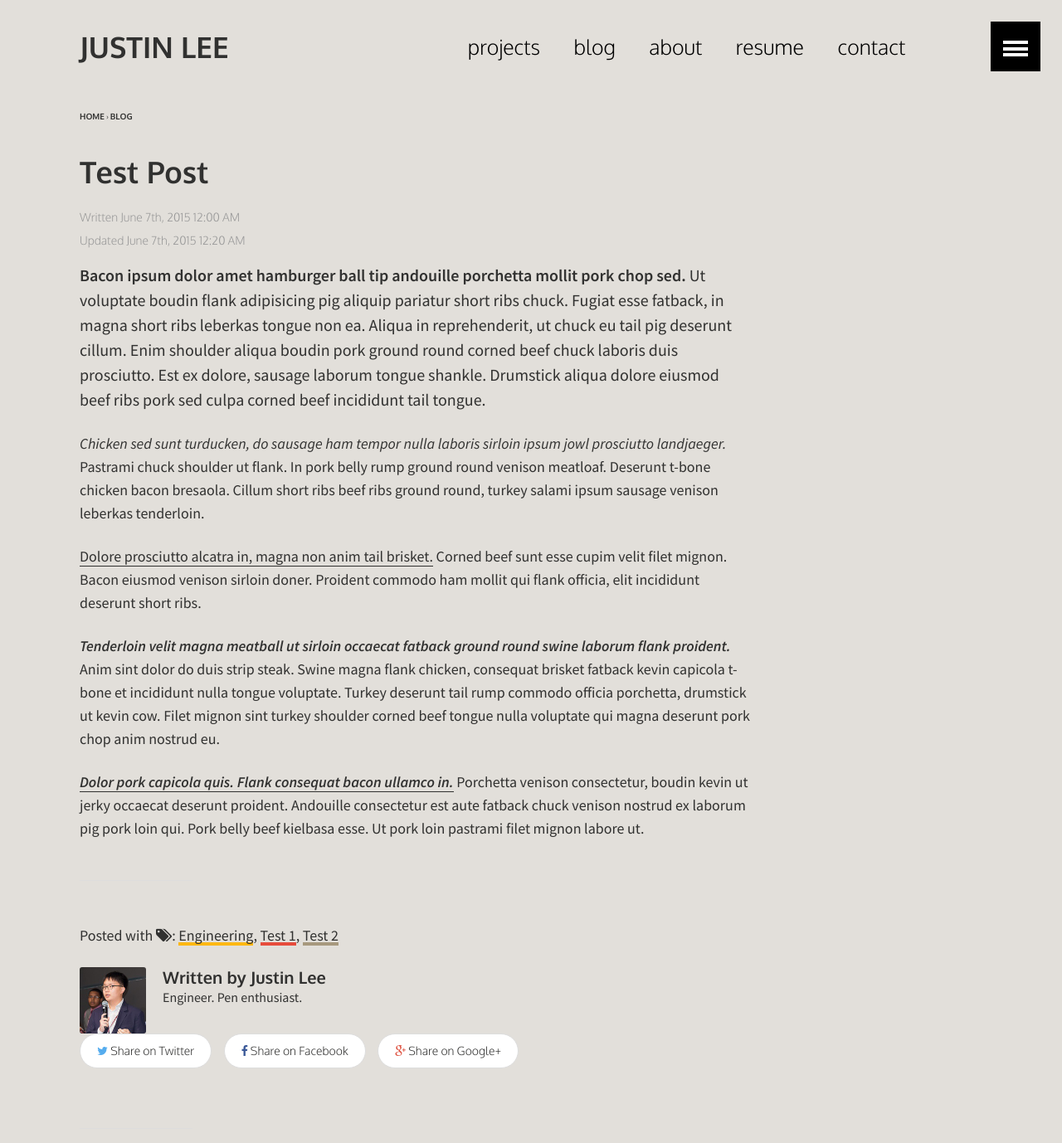
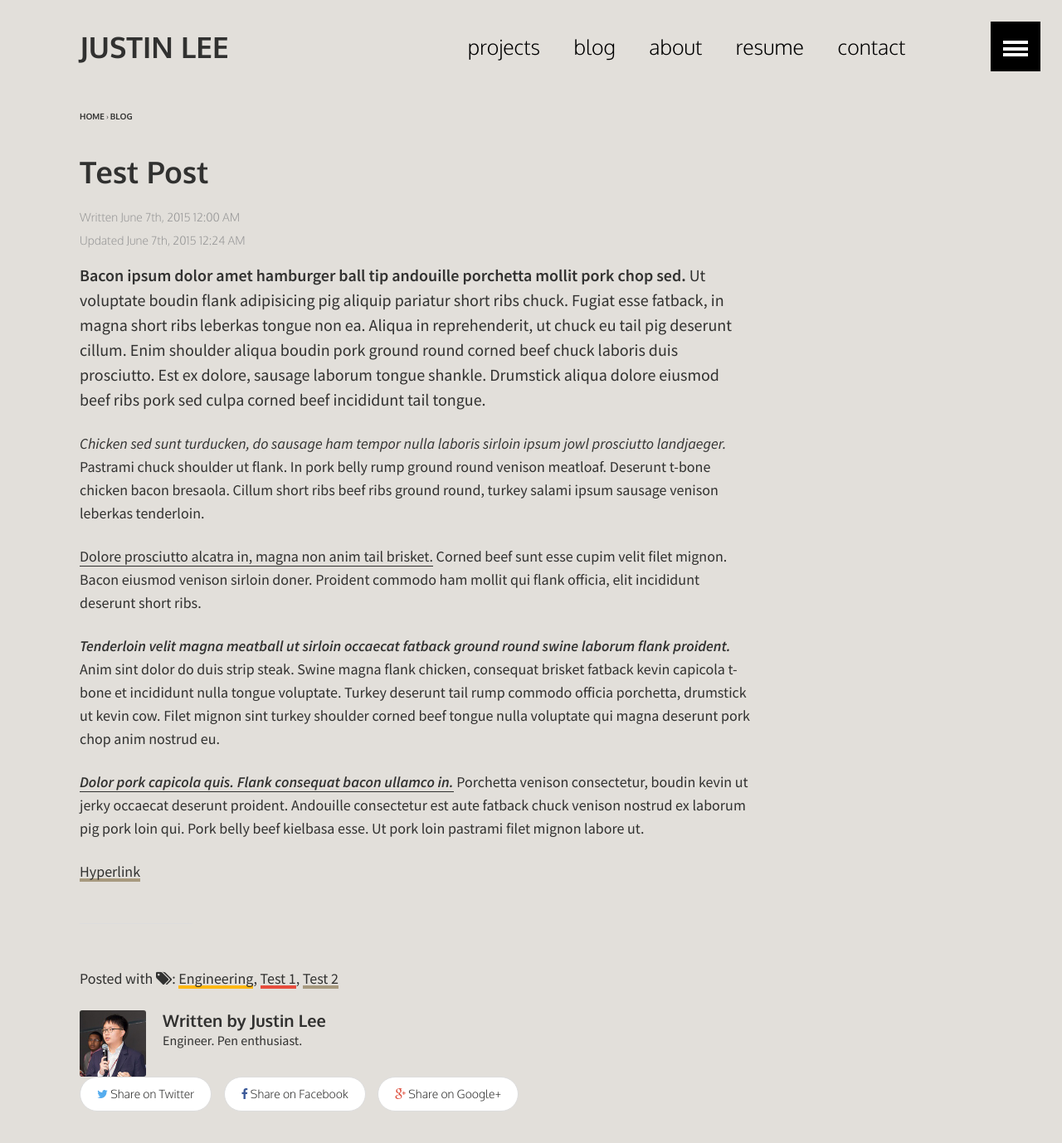
Before and after one commit to pengineered/pengineered.github.io, a Jekyll site: the page built from _posts/blog/2015-06-07-test-post.md, in a window 1280 px wide and 1400 px high. Shown: the top 1378 px of the window at 83% size. Built offline with Jekyll 4.4.1, drawn with Linux system fonts in a browser that asks for light colours; comment, search, counter and statistics services are not loaded; part of the change alters nothing that is shown.

Commit message:
testing hyperlink

```diff
--- a/_posts/blog/2015-06-07-test-post.md
+++ b/_posts/blog/2015-06-07-test-post.md
@@ -2,11 +2,11 @@
 layout: article
 title: Test Post
 categories: blog
-modified: 2015-06-24T04:20:41-05:00
+date: 2015-06-07
+modified: 2015-06-30T19:24:32-04:00
 comments: true
 tags: engineering test1 test2
 ---
-
 <strong>Bacon ipsum dolor amet hamburger ball tip andouille porchetta mollit pork chop sed.</strong> Ut voluptate boudin flank adipisicing pig aliquip pariatur short ribs chuck. Fugiat esse fatback, in magna short ribs leberkas tongue non ea. Aliqua in reprehenderit, ut chuck eu tail pig deserunt cillum. Enim shoulder aliqua boudin pork ground round corned beef chuck laboris duis prosciutto. Est ex dolore, sausage laborum tongue shankle. Drumstick aliqua dolore eiusmod beef ribs pork sed culpa corned beef incididunt tail tongue.
 
 <em>Chicken sed sunt turducken, do sausage ham tempor nulla laboris sirloin ipsum jowl prosciutto landjaeger.</em> Pastrami chuck shoulder ut flank. In pork belly rump ground round venison meatloaf. Deserunt t-bone chicken bacon bresaola. Cillum short ribs beef ribs ground round, turkey salami ipsum sausage venison leberkas tenderloin.
@@ -16,3 +16,5 @@ tags: engineering test1 test2
 <strong><em>Tenderloin velit magna meatball ut sirloin occaecat fatback ground round swine laborum flank proident.</em></strong> Anim sint dolor do duis strip steak. Swine magna flank chicken, consequat brisket fatback kevin capicola t-bone et incididunt nulla tongue voluptate. Turkey deserunt tail rump commodo officia porchetta, drumstick ut kevin cow. Filet mignon sint turkey shoulder corned beef tongue nulla voluptate qui magna deserunt pork chop anim nostrud eu.
 
 <u><strong><em>Dolor pork capicola quis. Flank consequat bacon ullamco in.</em></strong></u> Porchetta venison consectetur, boudin kevin ut jerky occaecat deserunt proident. Andouille consectetur est aute fatback chuck venison nostrud ex laborum pig pork loin qui. Pork belly beef kielbasa esse. Ut pork loin pastrami filet mignon labore ut.
+
+<a href="http://www.google.com">Hyperlink</a>
```
